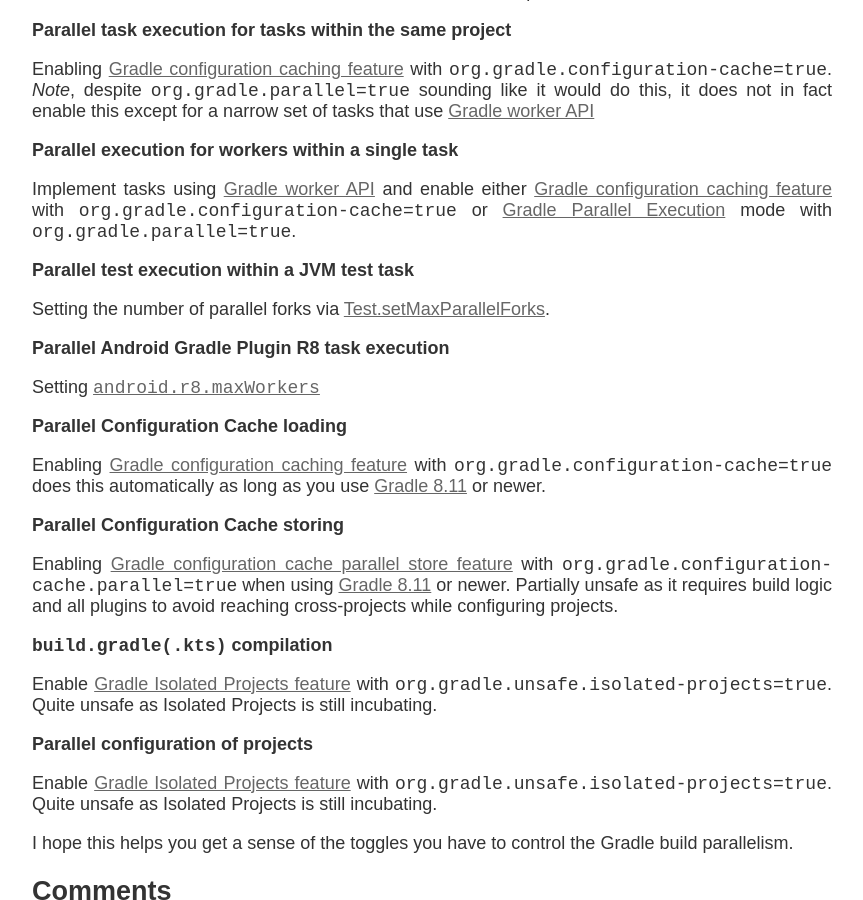
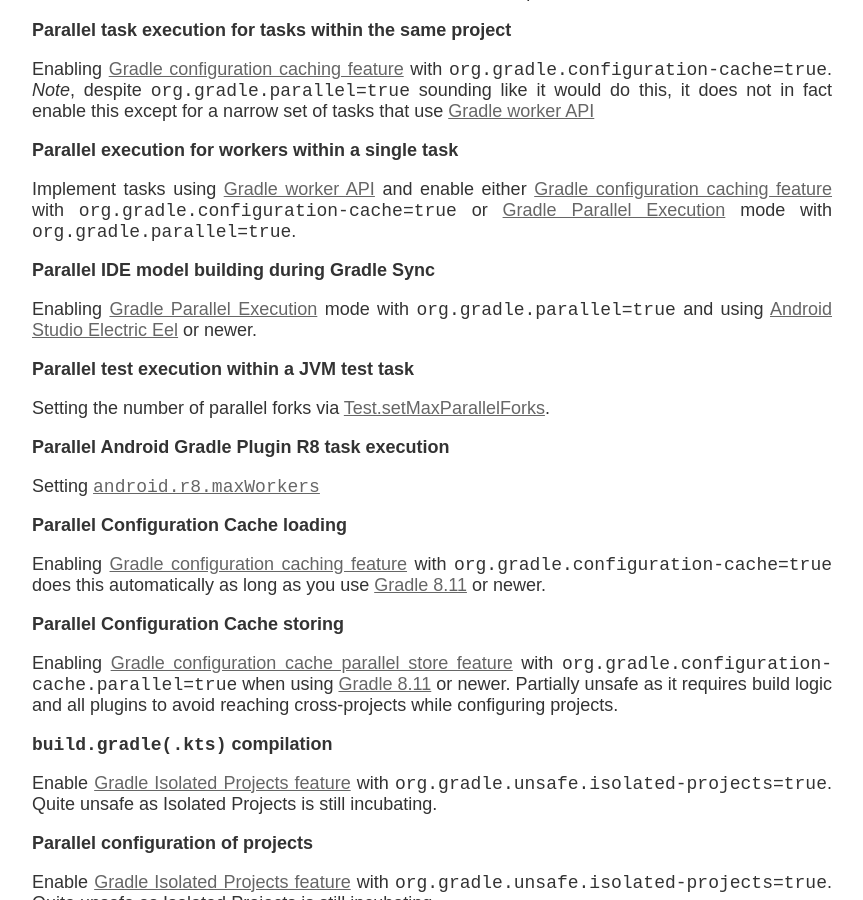
Before and after one commit to liutikas/liutikas.github.io, a Jekyll site: the page built from _posts/2025-07-29-Parallel-Bits.md, in a window 1280 px wide and 900 px high, scrolled down 715 px. Shown: the whole window, without its empty margins (208-1071 px from the left). Built offline with Jekyll 4.4.1, drawn with Linux system fonts in a browser that asks for light colours.

Commit message:
Add a note about parallel model building during gradle sync

```diff
--- a/_posts/2025-07-29-Parallel-Bits.md
+++ b/_posts/2025-07-29-Parallel-Bits.md
@@ -28,6 +28,12 @@
 [Gradle configuration caching feature](https://docs.gradle.org/current/userguide/configuration_cache.html)
 with `org.gradle.configuration-cache=true` or [Gradle Parallel Execution](https://docs.gradle.org/current/userguide/performance.html#sec:enable_parallel_execution)
 mode with `org.gradle.parallel=true`.
+
+**Parallel IDE model building during Gradle Sync**
+
+Enabling [Gradle Parallel Execution](https://docs.gradle.org/current/userguide/performance.html#sec:enable_parallel_execution)
+mode with `org.gradle.parallel=true` and using [Android Studio Electric Eel](https://android-developers.googleblog.com/2023/01/android-studio-electric-eel.html)
+or newer.
 
 **Parallel test execution within a JVM test task**
 
```
